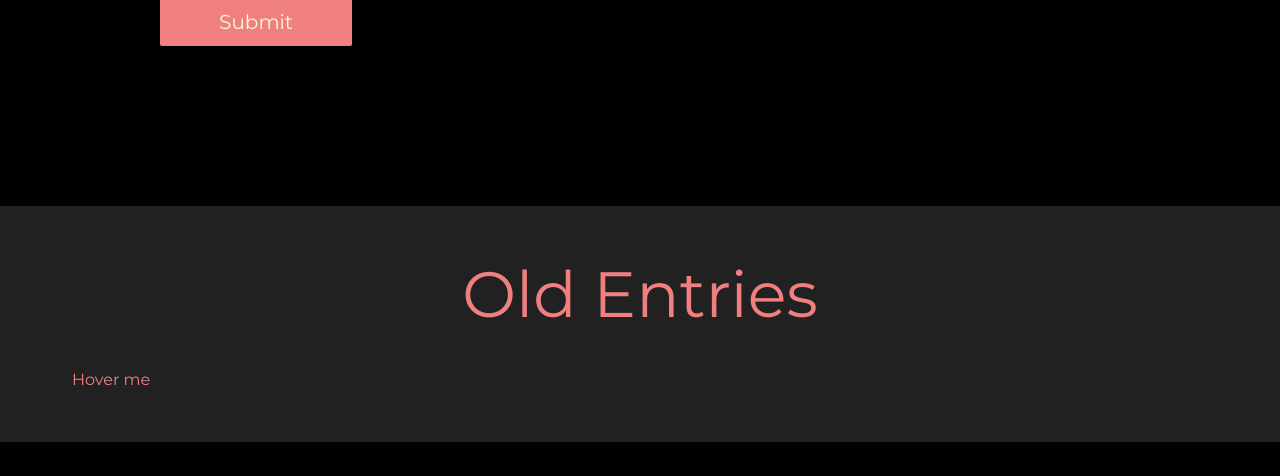
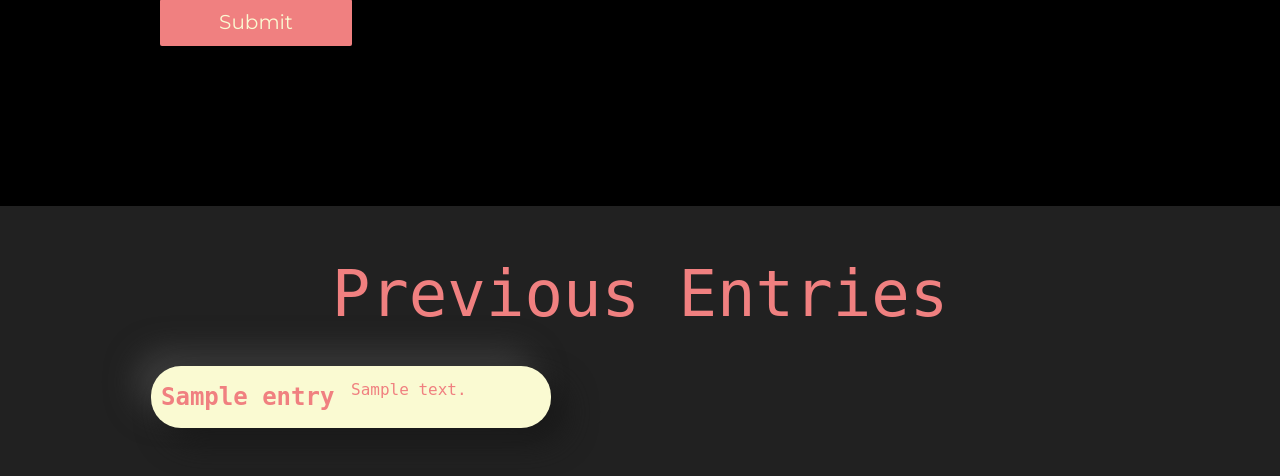
Before and after one commit to blackhackerz/ZenRoom, a Flask app: template flaskgs/zenroom/templates/diary.html in a window 1280 px wide. Shown: the part 759-1235 px from the top of the page. Before the commit the page ends 1201 px from the top, so only its background shows below. Run offline with Flask 2, Linux system fonts and the light colour scheme; the template is opened without the code that fills it: values that come from a table or form of the project are taken from there, most other values are stand-ins (such as "Sample title", 1, 10 or a date in 2020).

Commit message:
Previous Entries

```diff
--- a/flaskgs/zenroom/static/diary.css
+++ b/flaskgs/zenroom/static/diary.css
@@ -221,4 +221,41 @@ input[class^='btn-']:hover {
     width: 100%;
     text-align: center;
     font-size: 8vh;
+    font-family: 'Space Mono', monospace;
 }
+
+.entryTitle{
+  width: 100%;
+    text-align: left;
+    font-size: 3vh;
+    font-weight: 700;
+    font-family: 'Space Mono', monospace;
+}
+.entryNote{
+  width: 100%;
+    text-align: left;
+    font-size: 2vh;
+    font-family: 'Space Mono', monospace;
+}
+.card {
+  width: 400px;
+  height: 100%;
+  padding: 10px;
+  border-radius: 30px;
+  background: lightgoldenrodyellow;
+  box-shadow: 15px 15px 30px rgb(25, 25, 25),
+              -15px -15px 30px rgb(60, 60, 60);
+  display: flex;
+  justify-content: space-between;
+ }
+
+ .container-cards{
+  width: 100%;
+  margin: 0 auto;
+  padding: 1em 1em;
+  display: grid;
+  grid-template-columns: repeat(auto-fill, minmax(400px, 1fr));
+  grid-gap: 20px;
+  justify-items: center;
+  align-items: center;
+ }
--- a/flaskgs/zenroom/templates/diary.html
+++ b/flaskgs/zenroom/templates/diary.html
@@ -27,14 +27,15 @@
       </form>
       <section class="section sectionEntryResults" id="entryResultsSection">
         <div class="container">
-            <div class="old-entry-title">Old Entries</div>
+            <div class="old-entry-title">Previous Entries</div>
+            <div class="container-cards">
             {% for entry in entries %}
-            <div class="container">
                 <div class="card">
-                    <span>Hover me</span>
+                  <span class="entryTitle">{{ entry.title }}</span>
+                  <span class="entryNote">{{ entry.note }}</span>
                 </div>
-            </div>
         {% endfor %}
+      </div>
         </div>
       </section>
 
```
